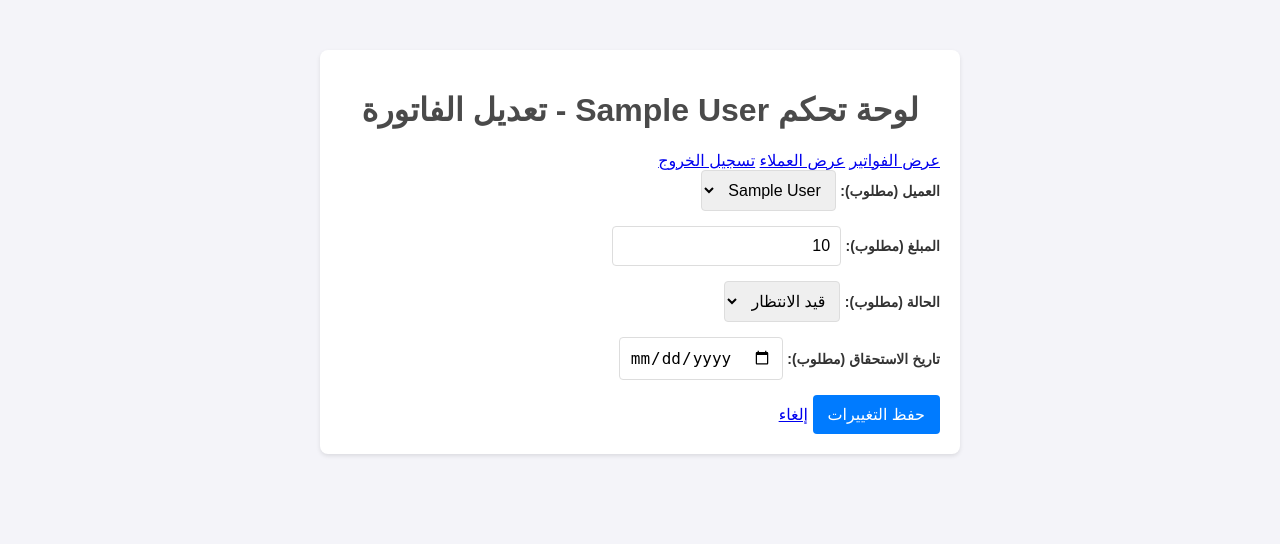
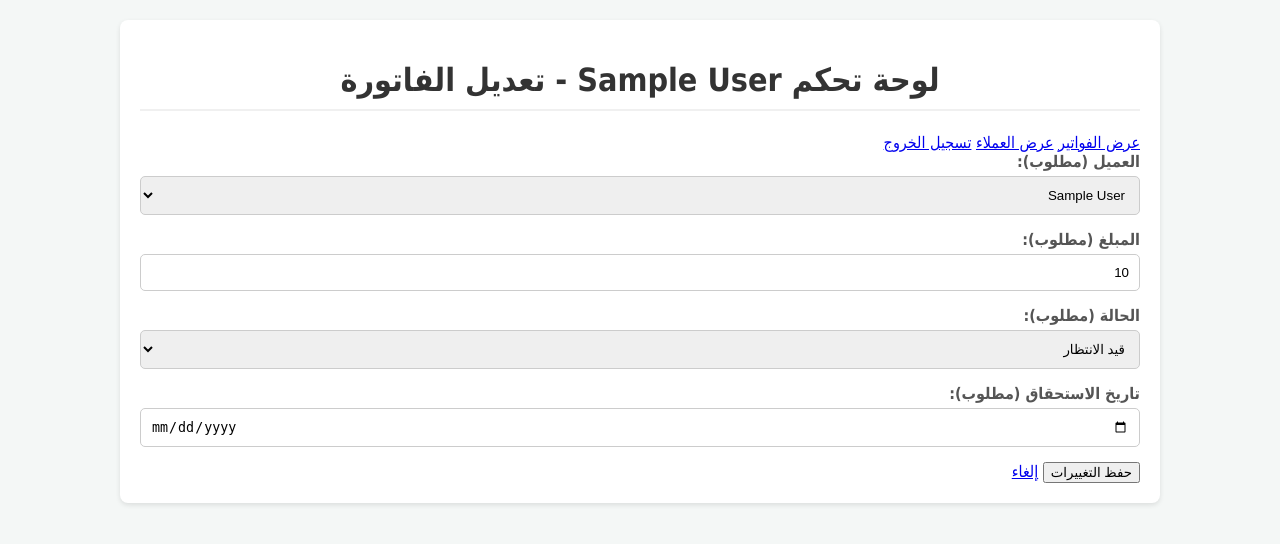
Before and after one commit to abdulmalektaha/bizflow, a PHP site: page /edit_invoice.php?id=1 in a window 1280 px wide. Shown: the top 544 px of the page. Run offline with PHP 8.4, Linux system fonts and the light colour scheme; the visitor is signed in with stand-in values (Sample User, id 1); tables that the repository leaves empty or names only in its code hold one stand-in row (values such as "Sample post"); some libraries are stand-ins or nearby versions.

Commit message:
Update style.css

```diff
--- a/style.css
+++ b/style.css
@@ -1,13 +1,219 @@
-body { font-family: sans-serif; background-color: #f4f4f9; color: #333; margin: 0; padding: 0; }
-.container { max-width: 600px; margin: 50px auto; padding: 20px; background-color: #fff; border-radius: 8px; box-shadow: 0 2px 4px rgba(0,0,0,0.1); }
-h1, h2 { text-align: center; color: #4a4a4a; }
-form { display: flex; flex-direction: column; gap: 15px; }
-input, select { padding: 10px; border: 1px solid #ddd; border-radius: 4px; font-size: 16px; }
-label { margin-bottom: -10px; font-weight: bold; font-size: 14px; }
-button { padding: 10px 15px; background-color: #007bff; color: white; border: none; border-radius: 4px; cursor: pointer; font-size: 16px; }
-button:hover { background-color: #0056b3; }
-.message { text-align: center; padding: 10px; margin-bottom: 20px; border-radius: 4px; }
-.success { background-color: #d4edda; color: #155724; }
-.error { background-color: #f8d7da; color: #721c24; }
-.nav-links { text-align: center; margin-top: 20px; }
-.nav-links a { margin: 0 15px; text-decoration: none; color: #007bff; font-weight: bold; }
+/* === 1. الأنماط العامة (القديمة) === */
+body {
+    font-family: 'Tahoma', sans-serif;
+    background-color: #f4f7f6;
+    margin: 0;
+    padding: 0;
+    direction: rtl; /* ضمان الاتجاه من اليمين لليسار */
+}
+
+.container {
+    max-width: 1000px;
+    margin: 20px auto;
+    padding: 20px;
+    background: #fff;
+    border-radius: 8px;
+    box-shadow: 0 2px 5px rgba(0,0,0,0.1);
+}
+
+h1, h2 {
+    color: #333;
+    text-align: center;
+    border-bottom: 2px solid #f0f0f0;
+    padding-bottom: 10px;
+}
+
+/* === 2. أنماط شريط التنقل (الجديدة) === */
+.navbar {
+    background-color: #007bff;
+    padding: 10px 20px;
+    border-radius: 8px;
+    display: flex;
+    justify-content: space-between;
+    align-items: center;
+    margin-bottom: 20px;
+    flex-wrap: wrap; /* لإدارة الشاشات الصغيرة */
+}
+
+.navbar .brand {
+    color: #ffffff;
+    font-weight: bold;
+    font-size: 1.4em;
+}
+
+.navbar .nav-links {
+    display: flex;
+    align-items: center;
+    gap: 10px; /* مسافة بين الروابط */
+}
+
+.navbar .nav-links a {
+    color: #ffffff;
+    text-decoration: none;
+    padding: 8px 12px;
+    border-radius: 5px;
+    transition: background-color 0.3s;
+}
+
+.navbar .nav-links a:hover,
+.navbar .nav-links a.active {
+    background-color: #0056b3;
+}
+
+.navbar .nav-links a.logout {
+    background-color: #dc3545;
+}
+
+.navbar .nav-links a.logout:hover {
+    background-color: #c82333;
+}
+/* === 3. أنماط الجداول (القديمة) === */
+table {
+    width: 100%;
+    border-collapse: collapse;
+    margin-top: 20px;
+    box-shadow: 0 1px 3px rgba(0,0,0,0.05);
+}
+
+th, td {
+    padding: 12px;
+    border: 1px solid #ddd;
+    text-align: right; /* ضمان المحاذاة لليمين */
+}
+
+th {
+    background-color: #f8f9fa;
+    font-weight: bold;
+    color: #555;
+}
+
+tr:nth-child(even) {
+    background-color: #fdfdfd;
+}
+
+tr:hover {
+    background-color: #f5f5f5;
+}
+
+/* === 4. أنماط رسائل الحالة (القديمة) === */
+.status {
+    padding: 4px 8px;
+    border-radius: 4px;
+    font-weight: bold;
+    display: inline-block;
+    font-size: 0.9em;
+}
+
+.status-paid, .status-مدفوعة {
+    color: #155724;
+    background-color: #d4edda;
+}
+
+.status-pending, .status-قيد الانتظار {
+    color: #856404;
+    background-color: #fff3cd;
+}
+
+.status-cancelled, .status-ملغاة {
+    color: #721c24;
+    background-color: #f8d7da;
+}
+
+/* === 5. أنماط روابط الإجراءات (القديمة والمعدلة) === */
+.actions a {
+    color: #007bff;
+    text-decoration: none;
+    margin-left: 10px; /* مسافة بين الروابط */
+}
+.actions a:hover {
+    text-decoration: underline;
+}
+.actions a.edit {
+    color: #ffc107;
+}
+.actions a.delete {
+    color: #dc3545;
+}
+
+/* === 6. أنماط النماذج (Forms) (جديدة/مستخدمة في التسجيل والتعديل) === */
+.form-container {
+    max-width: 500px;
+    margin: 20px auto;
+    padding: 20px;
+    background: #fdfdfd;
+    border: 1px solid #eee;
+    border-radius: 8px;
+}
+
+.form-group {
+    margin-bottom: 15px;
+}
+
+.form-group label {
+    display: block;
+    margin-bottom: 5px;
+    font-weight: bold;
+    color: #555;
+}
+
+.form-group input[type="text"],
+.form-group input[type="email"],
+.form-group input[type="password"],
+.form-group input[type="date"],
+.form-group input[type="number"],
+.form-group select {
+    width: 100%;
+    padding: 10px;
+    border: 1px solid #ccc;
+    border-radius: 5px;
+    box-sizing: border-box; /* لضمان عدم تجاوز العرض */
+}
+
+.btn {
+    display: inline-block;
+    padding: 10px 15px;
+    border: none;
+    border-radius: 5px;
+    text-decoration: none;
+    color: #fff;
+    font-weight: bold;
+    cursor: pointer;
+    transition: background-color 0.3s;
+}
+
+.btn-primary {
+    background-color: #007bff;
+}
+.btn-primary:hover {
+    background-color: #0056b3;
+}
+.btn-secondary {
+    background-color: #6c757d;
+}
+.btn-secondary:hover {
+    background-color: #5a6268;
+}
+
+/* === 7. أنماط رسائل التنبيه (جديدة) === */
+.alert {
+    padding: 15px;
+    margin-bottom: 20px;
+    border: 1px solid transparent;
+    border-radius: 5px;
+    text-align: center;
+}
+.alert-success {
+    color: #155724;
+    background-color: #d4edda;
+    border-color: #c3e6cb;
+}
+.alert-danger {
+    color: #721c24;
+    background-color: #f8d7da;
+    border-color: #f5c6cb;
+}
+.alert-info {
+    color: #0c5460;
+    background-color: #d1ecf1;
+    border-color: #bee5eb;
+}
```
